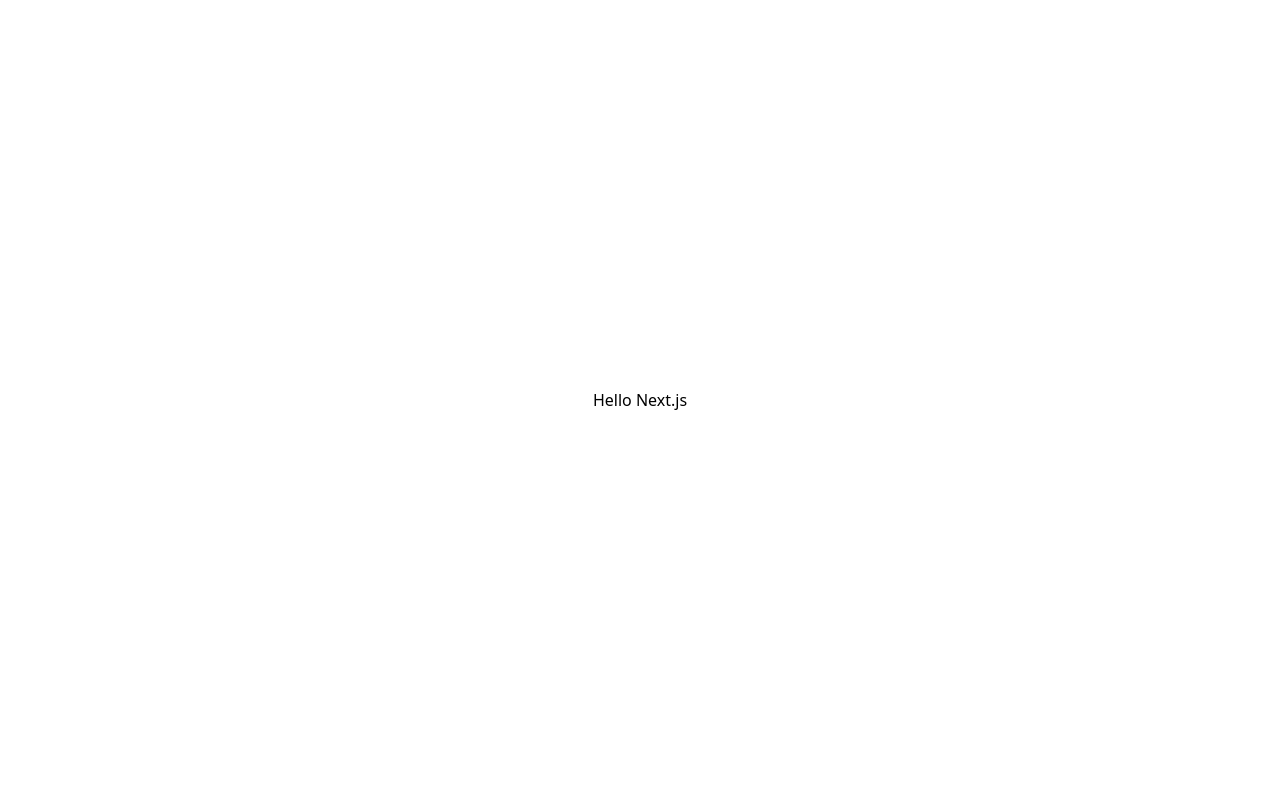
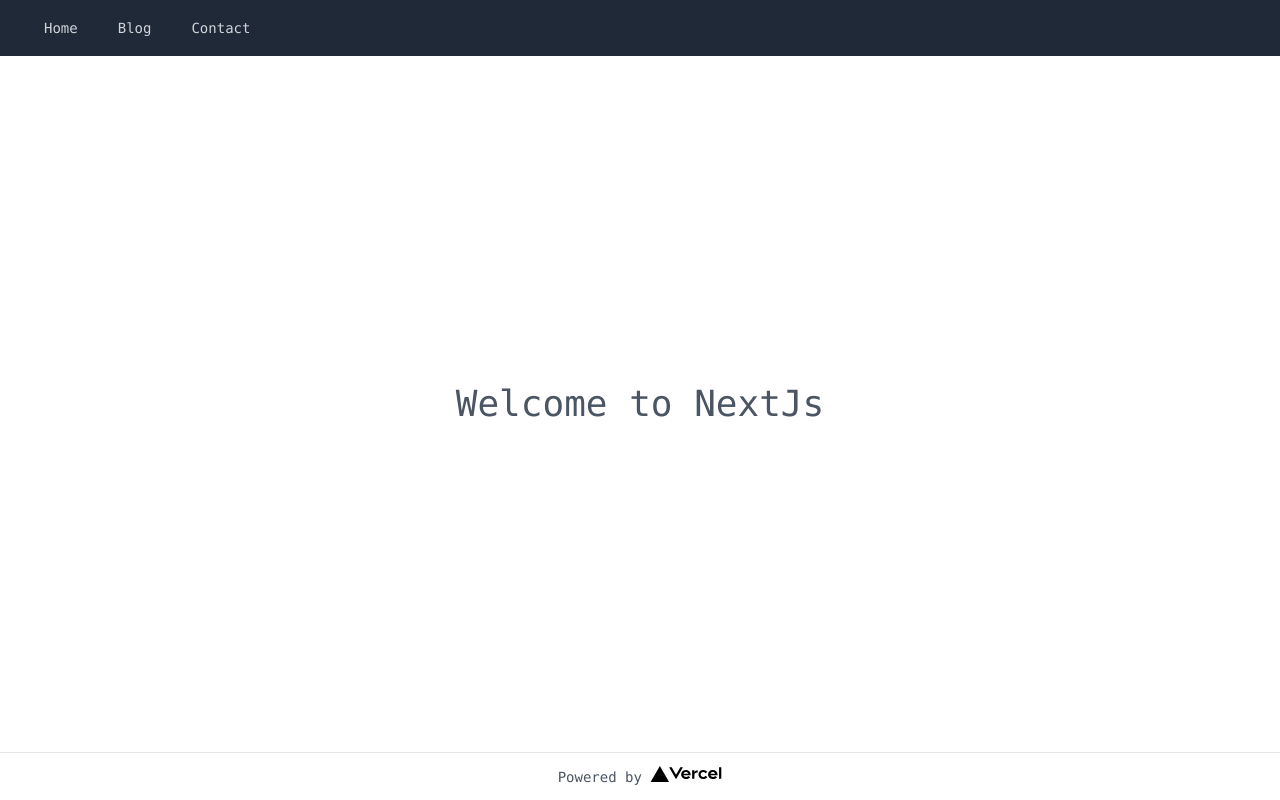
Before and after one commit to niwa-niwa/le-nextjs, a Next.js app: page / in a window 1280 px wide. Built offline with nearby package versions, Linux system fonts and the light colour scheme.

Commit message:
made basic layout and other pages

```diff
--- /dev/null
+++ b/components/Layout.tsx
@@ -0,0 +1,57 @@
+import Head from "next/head";
+import Link from "next/link";
+import { ReactNode } from "react";
+import Image from 'next/image'
+
+
+const Layout = ({children, title = "HP by Next.js"}:{children:ReactNode, title:string})=>{
+  return(
+    <div className="flex justify-center items-center flex-col min-h-screen text-gray-600 text-sm font-mono">
+      <Head>
+        <title>{title}</title>
+      </Head>
+
+      <header>
+        <nav className="bg-gray-800 w-screen">
+          <div className="flex items-center pl-8 h-14">
+            <div className="flex space-x-4">
+              <Link href="/">
+                <a className="text-gray-300 hover:bg-gray-700 px-3 py-2 rounded">
+                  Home
+                </a>
+              </Link>
+              <Link href="/blog-page">
+                <a className="text-gray-300 hover:bg-gray-700 px-3 py-2 rounded">
+                  Blog
+                  </a>
+              </Link>
+              <Link href="/contact-page">
+                <a className="text-gray-300 hover:bg-gray-700 px-3 py-2 rounded">
+                  Contact
+                </a>
+              </Link>
+            </div>
+          </div>
+        </nav>
+      </header>
+
+      <main className="flex flex-1 justify-center items-center flex-col w-screen">
+        {children}
+      </main>
+
+      <footer className="w-full h-12 flex justify-center items-center border-t">
+        <a
+          href="https://vercel.com?utm_source=create-next-app&utm_medium=default-template&utm_campaign=create-next-app"
+          target="_blank"
+          rel="noopener noreferrer"
+        >
+          Powered by{' '}
+          <span className="">
+            <Image src="/vercel.svg" alt="Vercel Logo" width={72} height={16} />
+          </span>
+        </a>
+      </footer>
+    </div>
+  );
+}
+export default Layout;
--- /dev/null
+++ b/pages/blog-page.tsx
@@ -0,0 +1,6 @@
+import Layout from "../components/Layout";
+
+const Blog = () => {
+  return <Layout title="Blog">Blog page</Layout>;
+}
+export default Blog;
--- /dev/null
+++ b/pages/contact-page.tsx
@@ -0,0 +1,6 @@
+import Layout from '../components/Layout';
+
+const Contact = () => {
+  return <Layout title="Contact">Contact page</Layout>;
+}
+export default Contact;
--- a/pages/index.tsx
+++ b/pages/index.tsx
@@ -1,32 +1,11 @@
 import type { NextPage } from 'next'
-import Head from 'next/head'
-import Image from 'next/image'
+import Layout from '../components/Layout';
 
 const Home: NextPage = () => {
   return (
-    <div className="min-h-screen py-0 px-2 flex flex-col justify-center items-center">
-      <Head>
-        <title>Create Next App</title>
-        <meta name="description" content="Generated by create next app" />
-        <link rel="icon" href="/favicon.ico" />
-      </Head>
-
-      <h1>Hello Next.js</h1>
-
-      {/* <footer className={styles.footer}>
-        <a
-          href="https://vercel.com?utm_source=create-next-app&utm_medium=default-template&utm_campaign=create-next-app"
-          target="_blank"
-          rel="noopener noreferrer"
-        >
-          Powered by{' '}
-          <span className={styles.logo}>
-            <Image src="/vercel.svg" alt="Vercel Logo" width={72} height={16} />
-          </span>
-        </a>
-      </footer> */}
-    </div>
+    <Layout title="Home">
+      <p className="text-4xl">Welcome to NextJs</p>
+    </Layout>
   )
 }
-
 export default Home
```
